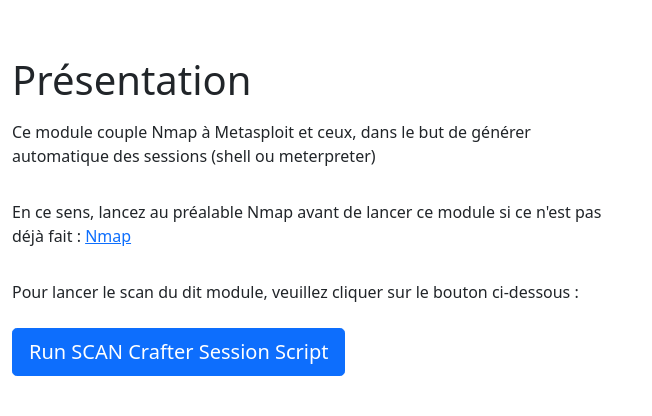
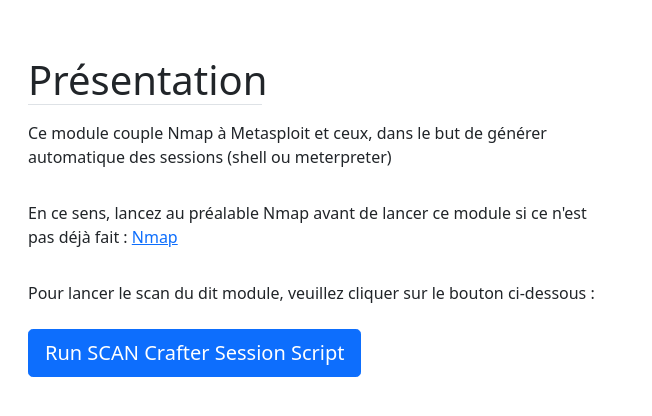
Before and after one commit to lenquette/deeplearning, a Django app: page /dashboard/crafter_exploit/ in a window 1280 px wide. Shown: the part 78-494 px from the top of the page, without its empty margins (0-652 px from the left). Run offline with Django 3.2, Linux system fonts and the light colour scheme; some libraries are stand-ins or nearby versions.

Commit message:
new shape of the website

```diff
--- a/dashboard/templates/dashboard/home/exploitcrafter_console.html
+++ b/dashboard/templates/dashboard/home/exploitcrafter_console.html
@@ -6,8 +6,8 @@
     <div class="row">
 
         <div class="col">
-            <div class="mt-5 py-2">
-                <h1>Présentation</h1>
+            <div class="mt-5 py-2 p-3">
+                <h1 class="border-bottom" style="max-width: 40%">Présentation</h1>
                 <p class="py-2">Ce module couple Nmap à Metasploit et ceux, dans le but de générer automatique des sessions (shell ou meterpreter)</p>
                 <p class="py-2">En ce sens, lancez au préalable Nmap avant de lancer ce module si ce n'est pas déjà fait : <a href="{% url 'dashboard:nmap_visu' %}">Nmap</a></p>
                 <p class="py-2">Pour lancer le scan du dit module, veuillez cliquer sur le bouton ci-dessous : </p>
@@ -19,8 +19,8 @@
 
 
             {% if flag_success_scan %}
-                <div class="mt-5 py-2">
-                    <h1>Vulnérabilités exploitables</h1>
+                <div class="mt-5 py-2 p-3">
+                    <h1 class="border-bottom" style="max-width:50%">Vulnérabilités exploitables</h1>
                     <div class="overflow-auto" style="max-width: 80%; max-height: 350px;">
                         {{ data_scan|unordered_list }}
                     </div>
@@ -32,23 +32,29 @@
             {% endif %}
 
             {% if flag_success_exploit %}
-                <div class="mt-5 py-2">
-                    <h1>Sessions disponibles</h1>
+                <div class="mt-5 py-2 p-3">
+                    <h1 class="border-bottom" style="max-width: 40%">Sessions disponibles</h1>
                     <div class="overflow-auto" style="max-width: 80%; max-height: 350px;">
                         {{ data_exploit|unordered_list }}
                     </div>
                 </div>
 
-                <div class="mt-5 py-2">
+                <div class="mt-5 py-2 p-3">
                     <h1>ID sessions</h1>
-                    <form method="post" class="form-group text-left" style="max-width: 50%">
-                        {% csrf_token %}
-                        {{champ_de_l_id}}
-                        {% csrf_token %}
+                </div>
+                <form method="post" class="form-group text-left">
+                    <div class="mt-2 py-2 p-3 bg-primary bg-gradient rounded-3">
+                        <p class="'py-2">Entrez l'id de la session</p>
+                            {% csrf_token %}
+                            {{champ_de_l_id}}
+                            {% csrf_token %}
+
+
+                    </div>
+                    <div class="mt-2 py-2 p-3">
                         <button type="submit" name="run_script_session" class="btn btn-primary btn-lg mt-5">Run SESSION Crafter Session Script</button>
-                    </form>
-                </div>
-
+                    </div>
+                </form>
             {% endif %}
 
         </div>
@@ -56,14 +62,14 @@
         <div class="col">
             {% if flag_error %}
                 <div class="mt-5 py-2">
-                    <h1>Message important</h1>
+                    <h1 class="border-bottom" style="max-width: 40%">Message important</h1>
                     {{error}}
                 </div>
             {% endif %}
 
             {% if flag_report_failure_exploit %}
                 <div class="mt-5 py-2">
-                     <h1>Rapport des échecs d'exploit</h1>
+                     <h1 class="border-bottom" style="max-width: 50%">Rapport des échecs d'exploit</h1>
                     {{report}}
                 </div>
             {% endif %}
--- a/dashboard/templates/dashboard/home/home.html
+++ b/dashboard/templates/dashboard/home/home.html
@@ -3,7 +3,7 @@
 
 
 {% block content %}
-
+<div>
     <div class="mt-5 text-center ">
         <main class="inner cover" role="main">
             <h1 class="cover-heading"> Hack Toolbox </h1>
@@ -12,7 +12,8 @@
     <div class="mt-5 text-center ">
         <h2> Bienvenue dans l'outils Hack Toolbox </h2>
         <p class="py-2"> Cette interface a été développé dans le but de faciliter l'utilisation des outils les courants dans le domaine du pentesting</p>
-
+    </div>
+</div>
 
 
 
--- a/dashboard/templates/dashboard/home/metasploit_console_prompt.html
+++ b/dashboard/templates/dashboard/home/metasploit_console_prompt.html
@@ -4,7 +4,7 @@
 {% block content %}
 <form method="post" class="form-group text-left">
     <div class="mt-5 py-2 p-3">
-        <h1>Prompt de la console</h1>
+        <h1 class="border-bottom" style="max-width: 40%">Prompt de la console</h1>
     </div>
     <div class="bg-primary bg-gradient rounded-3 p-3" style="max-width: 40%">
         <p class="py-2">Indiquer le commande à rentrer</p>
@@ -20,7 +20,7 @@
 
 <div>
     <div class="mt-5 py-2 p-3">
-        <h1>Output de la console</h1>
+        <h1 class="border-bottom" style="max-width: 40%">Output de la console</h1>
     </div>
     <div class="overflow-auto border border-dark p-3 list-unstyled mt-2" style="max-width: 60%; max-height: 500px;">
         <pre>{{ output }}</pre>
--- a/dashboard/templates/dashboard/home/nmap_console.html
+++ b/dashboard/templates/dashboard/home/nmap_console.html
@@ -52,7 +52,4 @@
 		</div>
 	</div>
 
-
-
-
 {% endblock content %}
--- a/dashboard/templates/dashboard/home/test.html
+++ b/dashboard/templates/dashboard/home/test.html
@@ -11,8 +11,10 @@
 		<div class="py-2 p-3 bg-primary bg-gradient rounded-3" style="max-width: 30%">
 			<p class="py-2">Entrez du texte</p>
 	<!--	<input type=“text“ name=“param“> -->
+			{% csrf_token %}
 			{{form}}
 		</div>
+	</form>
 
 	<div class="mt-5 py-2 p-3">
 		{% csrf_token %}
@@ -27,7 +29,4 @@
 	</div>
 	</div>
 
-</form>
-
-
 {% endblock content %}
--- a/dashboard/views.py
+++ b/dashboard/views.py
@@ -14,8 +14,6 @@ import time
 ProjectFileDir = os.path.dirname(os.path.abspath(__file__))
 DashboardScriptDir = os.path.join(ProjectFileDir, 'static/script/')
 sys.path.append(DashboardScriptDir)
-
-print(DashboardScriptDir)
 
 
 # Create your views here.
@@ -37,7 +35,8 @@ def apropos(request):
     '''
     return render(request, 'dashboard/home/apropos.html', {})
 
-@cache_control(no_cache=True, must_revalidate=True, no_store=True) #flush the cache page
+
+@cache_control(no_cache=True, must_revalidate=True, no_store=True)  # flush the cache page
 def external(request):
     '''
 
@@ -63,6 +62,7 @@ def external(request):
             return render(request, 'dashboard/home/test.html', {'form': form, 'data': data})
 
     return render(request, 'dashboard/home/test.html', {'form': form})
+
 
 @cache_control(no_cache=True, must_revalidate=True, no_store=True)
 def nmap_visu(request):
@@ -110,6 +110,7 @@ def nmap_visu(request):
 
     return render(request, 'dashboard/home/nmap_console.html',
                   {'type_scan': type_scan, 'ip_cible': ip_cible, 'arguments': arguments})
+
 
 @cache_control(no_cache=True, must_revalidate=True, no_store=True)
 def metasploit_visu(request):
@@ -686,6 +687,7 @@ def metasploit_visu(request):
 
     return render(request, 'dashboard/home/metasploit_console.html', {})
 
+
 @cache_control(no_cache=True, must_revalidate=True, no_store=True)
 def crafter_visu(request):
     '''
```
Also changed, not shown: test_website/settings.py (+1 -7 lines), dashboard/static/features/bg.png (deleted), dashboard/templates/dashboard/base.html (indentation only). Lines whose indentation alone changed are shown as unchanged.
